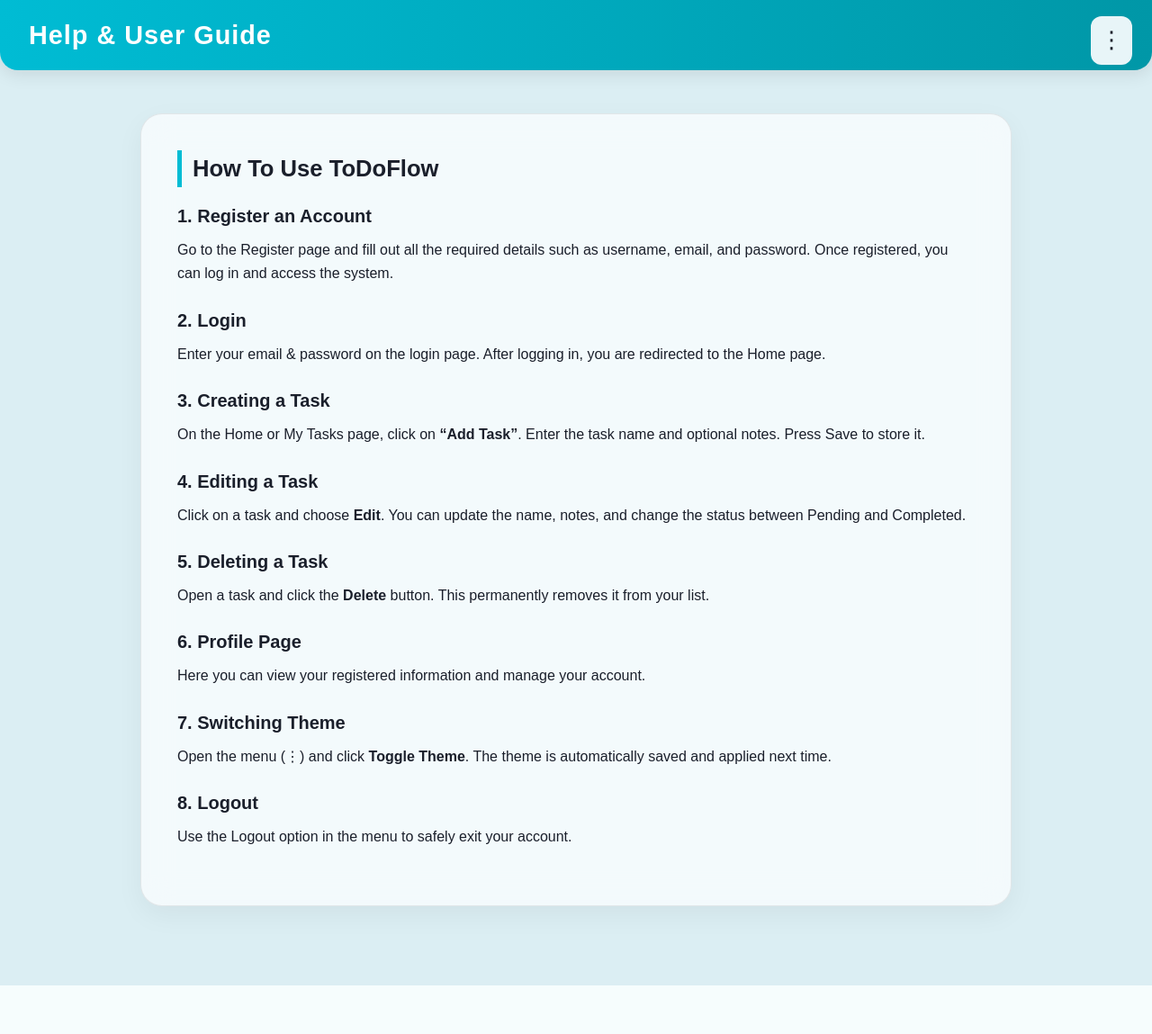
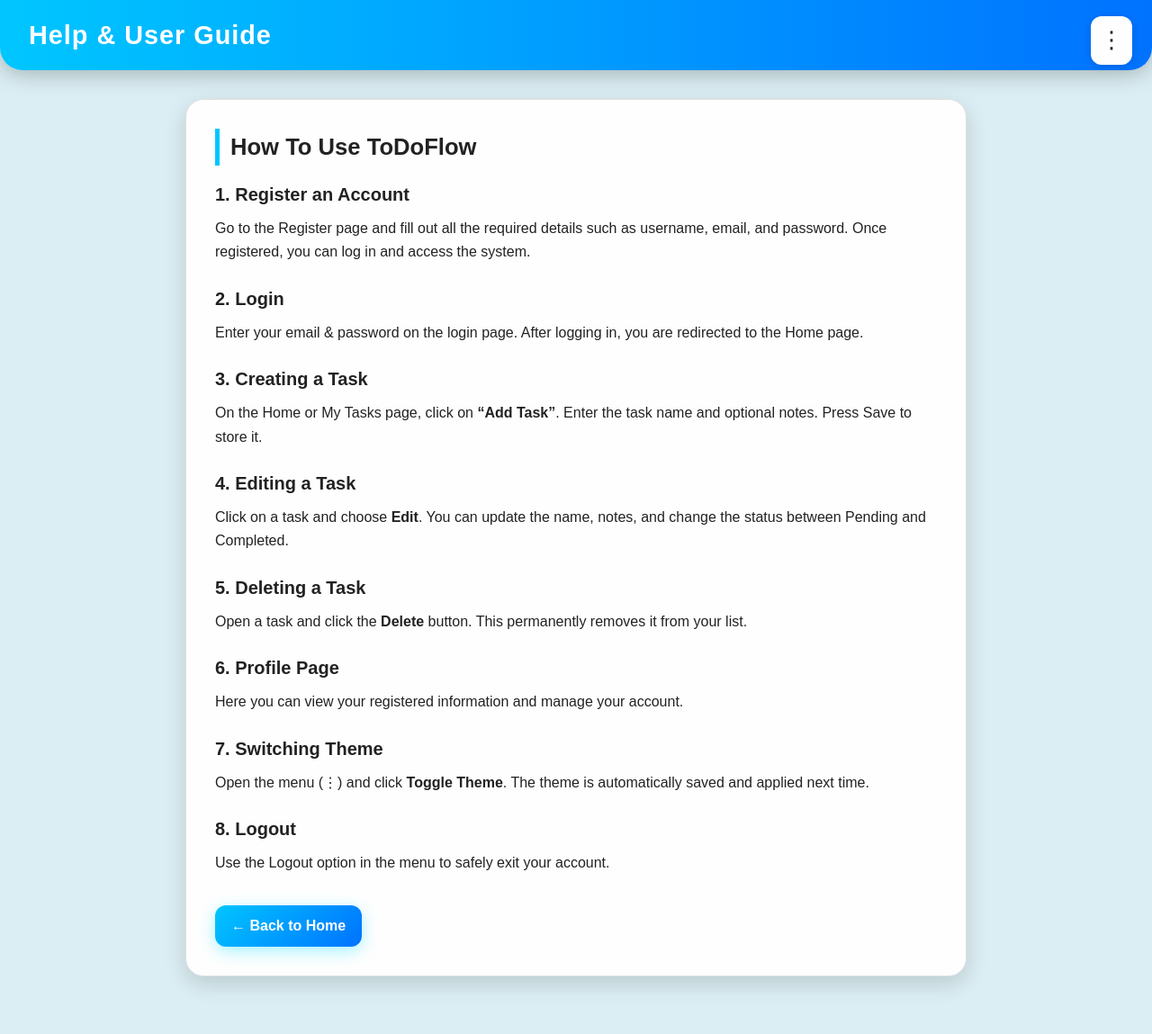
Before and after one commit to KotiVR/To-Do-List, a Flask app: page /help in a window 1280 px wide. Shown: the whole page at 90% size. Before the commit the page ends 1095 px from the top, so only its background shows below. Run offline with Flask 3, Linux system fonts and the light colour scheme; some libraries are stand-ins or nearby versions.

Commit message:
Updated help page and styles.

```diff
--- a/templates/help.html
+++ b/templates/help.html
@@ -4,89 +4,69 @@
   <meta charset="UTF-8">
   <title>Help | ToDoFlow</title>
   <link rel="stylesheet" href="{{ url_for('static', filename='style.css') }}">
-
   <style>
-    /* --- SAME GLOBAL MENU STYLE --- */
-    .menu-container {
-        position: fixed;
-        top: 18px;
-        right: 22px;
-        z-index: 500;
+    :root {
+      --accent1: #00c6ff;
+      --accent2: #0072ff;
+      --pending: #ff9800;
+      --completed: #4caf50;
+      --card-bg: #fefefe;
+      --text: #222;
+      --border: #e0e0e0;
+      --shadow: rgba(0,0,0,0.15);
+      --shadow-strong: rgba(0,0,0,0.25);
+      --hover: #e0f0ff;
+    }
+    [data-theme="dark"] {
+      --card-bg: #1a1a1a;
+      --text: #eee;
+      --border: #2b2b2b;
+      --shadow: rgba(255,255,255,0.06);
+      --shadow-strong: rgba(255,255,255,0.1);
+      --hover: #333;
     }
 
-    .menu-button {
-        font-size: 26px;
-        padding: 6px 10px;
-        border-radius: 12px;
-        background: var(--card-bg);
-        box-shadow: var(--shadow);
-        cursor: pointer;
-        transition: 0.2s ease;
-        user-select: none;
-    }
+    /* --- Global Menu --- */
+    .menu-container{position:fixed;top:18px;right:22px;z-index:500}
+    .menu-button{font-size:26px;padding:6px 10px;border-radius:12px;background:var(--card-bg);box-shadow:0 2px 8px var(--shadow);cursor:pointer;transition:0.2s ease;user-select:none}
+    .menu-button:hover{background:var(--hover);transform:scale(1.05)}
+    .menu-dropdown{position:absolute;right:0;margin-top:8px;width:180px;background:var(--card-bg);border-radius:14px;padding:6px 0;box-shadow:0 6px 18px var(--shadow-strong);display:none;animation:fadeIn 0.15s ease}
+    .menu-item{padding:12px 18px;font-size:15px;cursor:pointer;transition:0.2s;color:var(--text);text-decoration:none;display:block}
+    .menu-item:hover{background:var(--hover)}
+    @keyframes fadeIn{from{opacity:0;transform:translateY(-6px)}to{opacity:1;transform:translateY(0)}}
 
-    .menu-button:hover {
-        background: var(--hover);
-        transform: scale(1.05);
-    }
+    /* --- Header --- */
+    header{background:linear-gradient(90deg,var(--accent1),var(--accent2));color:#fff;padding:1rem 2rem;display:flex;justify-content:space-between;align-items:center;box-shadow:0 4px 25px var(--shadow-strong);border-radius:0 0 25px 25px}
+    header h1{font-size:1.8rem;font-weight:700}
 
-    .menu-dropdown {
-        position: absolute;
-        right: 0;
-        margin-top: 8px;
-        width: 170px;
-        background: var(--card-bg);
-        border-radius: 14px;
-        padding: 6px 0;
-        box-shadow: var(--shadow-strong);
-        display: none;
-        animation: fadeIn 0.15s ease;
-    }
+    /* --- Main & Card --- */
+    main{padding:2rem 1rem;max-width:900px;margin:0 auto;animation:fadeIn 0.6s ease}
+    .card{background:var(--card-bg);border-radius:20px;padding:2rem;border:1px solid var(--border);box-shadow:0 8px 25px var(--shadow);margin-bottom:2rem;transition:transform 0.2s ease,box-shadow 0.2s ease}
+    .card:hover{transform:translateY(-4px);box-shadow:0 12px 40px var(--shadow-strong)}
 
-    @keyframes fadeIn {
-        from {opacity: 0; transform: translateY(-6px);}
-        to {opacity: 1; transform: translateY(0);}
-    }
+    /* --- Help text styling --- */
+    .help-section{margin-bottom:22px;line-height:1.65;font-size:15px}
+    .help-section h3{margin-bottom:8px;font-size:20px}
 
-    .menu-item {
-        padding: 12px 18px;
-        font-size: 15px;
-        cursor: pointer;
-        transition: 0.2s;
-        color: var(--text);
-        text-decoration: none;
-        display: block;
-    }
+    /* --- Back Button --- */
+    .back-btn{background:linear-gradient(135deg,var(--accent1),var(--accent2));color:#fff;border-radius:12px;padding:10px 18px;font-weight:600;text-decoration:none;box-shadow:0 5px 18px rgba(0,224,255,0.35);display:inline-block;margin-top:12px}
+    .back-btn:hover{transform:translateY(-2px) scale(1.02);box-shadow:0 10px 25px rgba(0,224,255,0.45)}
 
-    .menu-item:hover {
-        background: var(--hover);
-    }
-
-    /* SPECIAL HELP PAGE TEXT STYLE */
-    .help-section {
-        margin-bottom: 22px;
-        line-height: 1.65;
-        font-size: 15px;
-    }
-
-    .help-section h3 {
-        margin-bottom: 8px;
-        font-size: 20px;
-    }
-
+    @media(max-width:768px){.card{padding:1.5rem}.back-btn{width:100%}}
+    @media(max-width:480px){header h1{font-size:1.5rem}}
   </style>
 </head>
 
 <body>
 
-  <!-- MENU -->
+  <!-- Menu -->
   <div class="menu-container">
       <div class="menu-button">⋮</div>
       <div class="menu-dropdown">
           <a href="{{ url_for('home') }}" class="menu-item">Home</a>
           <a href="{{ url_for('profile') }}" class="menu-item">Profile</a>
           <a href="{{ url_for('mytasks') }}" class="menu-item">My Tasks</a>
-	  <a href="{{ url_for('help_page') }}" class="menu-item">Help</a>
+          <a href="{{ url_for('help_page') }}" class="menu-item">Help</a>
           <div class="menu-item theme-toggle">Toggle Theme</div>
           <a href="{{ url_for('logout') }}" class="menu-item">Logout</a>
       </div>
@@ -146,34 +126,21 @@
         <p>Use the Logout option in the menu to safely exit your account.</p>
       </div>
 
+      <a href="{{ url_for('home') }}" class="back-btn">← Back to Home</a>
+
     </div>
   </main>
 
-  <!-- SCRIPT -->
+  <!-- Theme + Menu Script -->
   <script>
-    const menuBtn = document.querySelector(".menu-button");
-    const menuDropdown = document.querySelector(".menu-dropdown");
-
-    menuBtn.addEventListener("click", () => {
-        menuDropdown.style.display =
-          menuDropdown.style.display === "block" ? "none" : "block";
-    });
-
-    document.addEventListener("click", (e) => {
-        if (!menuBtn.contains(e.target) && !menuDropdown.contains(e.target)) {
-            menuDropdown.style.display = "none";
-        }
-    });
-
-    const savedTheme = localStorage.getItem("theme");
-    if (savedTheme) document.documentElement.setAttribute("data-theme", savedTheme);
-
-    document.querySelector(".theme-toggle").addEventListener("click", () => {
-        const current = document.documentElement.getAttribute("data-theme");
-        const next = current === "dark" ? "light" : "dark";
-        document.documentElement.setAttribute("data-theme", next);
-        localStorage.setItem("theme", next);
-    });
+    const menuBtn=document.querySelector(".menu-button");
+    const menuDropdown=document.querySelector(".menu-dropdown");
+    menuBtn.addEventListener("click",()=>{menuDropdown.style.display=menuDropdown.style.display==="block"?"none":"block"});
+    document.addEventListener("click",(e)=>{if(!menuBtn.contains(e.target)&&!menuDropdown.contains(e.target)){menuDropdown.style.display="none"}});
+    const toggle=document.querySelector(".theme-toggle");
+    const savedTheme=localStorage.getItem("theme");
+    if(savedTheme)document.documentElement.setAttribute("data-theme",savedTheme);
+    toggle.addEventListener("click",()=>{const current=document.documentElement.getAttribute("data-theme");const next=current==="dark"?"light":"dark";document.documentElement.setAttribute("data-theme",next);localStorage.setItem("theme",next)});
   </script>
 
 </body>
--- a/templates/sub.html
+++ b/templates/sub.html
@@ -75,6 +75,7 @@
   <main>
     <div class="card">
       <h2>Choose Your Plan</h2>
+      <h3> This is a Beta version(under progress)</h3>
       <ul>
         <li><strong>Free:</strong> Basic features, limited tasks</li>
         <li><strong>Pro:</strong> Unlimited tasks, reminders</li>
```
Also changed, not shown: templates/register.html (+115 -17 lines).
